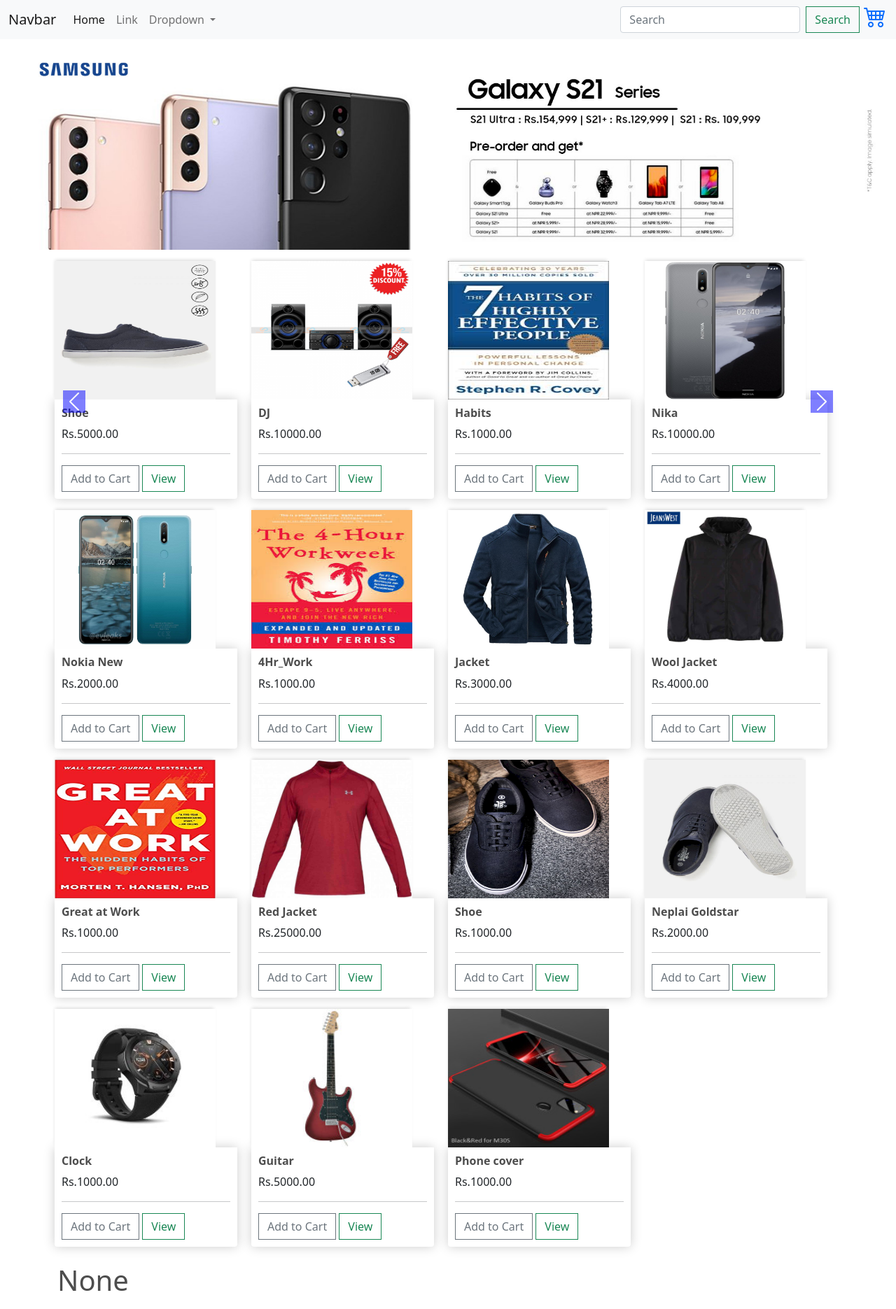
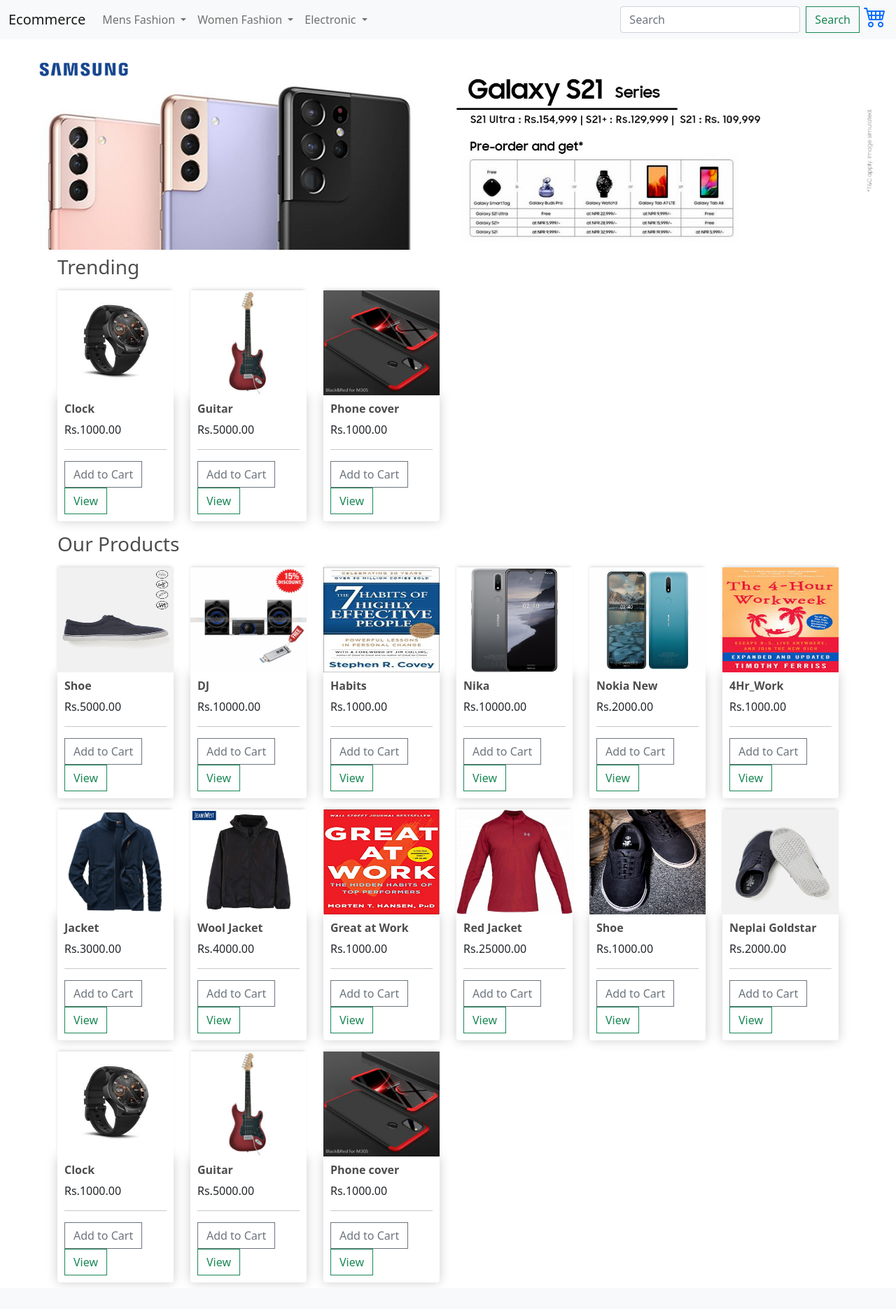
Before and after one commit to diparyal/Django_Ecommerce, a Django app: page / in a window 1280 px wide. Shown: the top 1871 px of the page at 70% size. After the commit the page ends 1836 px from the top, so only its background shows below. Run offline with Django 3.2, Linux system fonts and the light colour scheme; data comes from the database, SQL or seed files in the repository; both versions use the stored data as it was after the commit; some libraries are stand-ins or nearby versions.

Commit message:
Hover dropdown menu

```diff
--- a/static/css/main.css
+++ b/static/css/main.css
@@ -17,7 +17,7 @@
 
 .thumbnail{
     width: 100%;
-    height: 250px;
+    height: 150px;
     -webkit-box-shadow: -1px -3px 5px -2px rgba(214,214,214,1);
     -moz-box-shadow: -1px -3px 5px -2px rgba(214,214,214,1);
     box-shadow: -1px -3px 5px -2px rgba(214,214,214,1);
@@ -161,6 +161,7 @@
     height: 35px;
 }
 
+
 /*#featured:hover {
   transform: scale(1.5);
   transition: 1s ;
@@ -168,3 +169,28 @@
   border: 0;
 
 }*/
+/*@media all and (min-width: 992px) {
+    .navbar .nav-item .dropdown-menu{ display: none; }
+    .navbar .nav-item:hover .nav-link{ color: #fff;  }
+    .navbar .nav-item:hover .dropdown-menu{ display: block; }
+    .navbar .nav-item .dropdown-menu{ margin-top:0; }
+}
+*/
+
+.navbar-nav li:hover > ul.dropdown-menu {
+    display: block;
+}
+.dropdown-submenu {
+    position:relative;
+}
+.dropdown-submenu>.dropdown-menu {
+    top: 0;
+    left: 100%;
+    margin-top:-6px;
+}
+
+/* rotate caret on hover */
+.dropdown-menu > li > a:hover:after {
+    text-decoration: underline;
+    transform: rotate(-90deg);
+}
--- a/store/models.py
+++ b/store/models.py
@@ -28,6 +28,7 @@
     name = models.CharField(max_length=200)
     price = models.FloatField()
     category = models.CharField(max_length=10,choices=category_type,null=True, blank=True)
+    subCategory = models.CharField(max_length=50,null=True, blank=True)
     status = models.CharField(max_length=1,choices= product_status,null=True, blank=True)
     description = models.TextField(null=True,blank = True)
     featured = models.ImageField(null=True, blank=True)
--- a/store/templates/store/main.html
+++ b/store/templates/store/main.html
@@ -75,29 +75,74 @@
 
 <nav class="navbar navbar-expand-lg navbar-light bg-light">
   <div class="container-fluid">
-    <a class="navbar-brand" href="#">Navbar</a>
+    <a class="navbar-brand" href="#">Ecommerce</a>
     <button class="navbar-toggler" type="button" data-bs-toggle="collapse" data-bs-target="#navbarSupportedContent" aria-controls="navbarSupportedContent" aria-expanded="false" aria-label="Toggle navigation">
       <span class="navbar-toggler-icon"></span>
     </button>
     <div class="collapse navbar-collapse" id="navbarSupportedContent">
       <ul class="navbar-nav me-auto mb-2 mb-lg-0">
-        <li class="nav-item">
+        <!-- <li class="nav-item">
           <a class="nav-link active" aria-current="page" href="#">Home</a>
         </li>
         <li class="nav-item">
           <a class="nav-link" href="#">Link</a>
-        </li>
+        </li> -->
         <li class="nav-item dropdown">
           <a class="nav-link dropdown-toggle" href="#" id="navbarDropdown" role="button" data-bs-toggle="dropdown" aria-expanded="false">
-            Dropdown
+            Mens Fashion
+          </a>
+          <ul class="dropdown-menu" aria-labelledby="navbarDropdown">
+            <li><a class="dropdown-item" href="#"> </a></li>
+            <li><a class="dropdown-item" href="#">Another action</a></li>
+
+            <!-- <li><hr class="dropdown-divider"></li> -->
+            <!-- <li class="dropdown-submenu"><a class="dropdown-item dropdown-toggle" href="#">Google</a>
+                <ul class="dropdown-menu">
+                    <li><a class="dropdown-item" href="#">Submenu</a></li>
+                    <li><a class="dropdown-item" href="#">Submenu0</a></li>
+                    <li class="dropdown-submenu"><a class="dropdown-item dropdown-toggle" href="#">Submenu 1</a>
+                        <ul class="dropdown-menu">
+                            <li><a class="dropdown-item" href="#">Subsubmenu1</a></li>
+                            <li><a class="dropdown-item" href="#">Subsubmenu1</a></li>
+                        </ul>
+                    </li>
+                    <li class="dropdown-submenu"><a class="dropdown-item dropdown-toggle" href="#">Submenu 2</a>
+                        <ul class="dropdown-menu">
+                            <li><a class="dropdown-item" href="#">Subsubmenu2</a></li>
+                            <li><a class="dropdown-item" href="#">Subsubmenu2</a></li>
+                        </ul>
+                    </li>
+                </ul>
+            </li> -->
+
+          </ul>
+
+          <li class="nav-item dropdown">
+          <a class="nav-link dropdown-toggle" href="#" id="navbarDropdown" role="button" data-bs-toggle="dropdown" aria-expanded="false">
+            Women Fashion
           </a>
           <ul class="dropdown-menu" aria-labelledby="navbarDropdown">
             <li><a class="dropdown-item" href="#">Action</a></li>
             <li><a class="dropdown-item" href="#">Another action</a></li>
-            <li><hr class="dropdown-divider"></li>
-            <li><a class="dropdown-item" href="#">Something else here</a></li>
+
           </ul>
         </li>
+
+        <li class="nav-item dropdown">
+          <a class="nav-link dropdown-toggle" href="#" id="navbarDropdown" role="button" data-bs-toggle="dropdown" aria-expanded="false">
+            Electronic
+          </a>
+          <ul class="dropdown-menu" aria-labelledby="navbarDropdown">
+            <li><a class="dropdown-item" href="#">Action</a></li>
+            <li><a class="dropdown-item" href="#">Another action</a></li>
+
+          </ul>
+        </li>
+
+
+
+        </li>
+
       </ul>
 
       <form class="d-flex" style="margin-right:6px;">
--- a/store/templates/store/store.html
+++ b/store/templates/store/store.html
@@ -25,12 +25,11 @@
 </div>
 </div>
 
-
-<div class="container">
+<div class="container my-2" >
+    <h3>Trending</h3>
 <div class="row">
-    {% for product in products %}
-
-    <div class="col-xs-2 col-sm-2 col-md-3 my-2">
+    {% for product in Trend %}
+    <div class="col-xs-2 col-sm-2 col-md-2 my-2">
     <img class="thumbnail" src="{{product.imageURL}}">
         <div class="box-element product">
             <h6><strong>{{ product.name }}</strong></h6>
@@ -47,103 +46,24 @@
 </div>
 
 
-<style>
-    .col-md-3 {
-        display: inline-block;
-        margin-left: -4px;
-    }
+<div class="container">
+    <h3>Our Products</h3>
+<div class="row">
+    {% for product in products %}
+    <div class="col-xs-2 col-sm-2 col-md-2 my-2">
+    <img class="thumbnail" src="{{product.imageURL}}">
+        <div class="box-element product">
+            <h6><strong>{{ product.name }}</strong></h6>
+            <p>Rs.{{ product.price|floatformat:2}}</p>
+            <hr>
 
-    .col-md-3 img {
-        max-width: 230px;
-        height: 198px;
-    }
+            <button data-product={{ product.id }} data-action = "add" class="btn btn-outline-secondary add-btn update-cart">Add to Cart</button>
+            <a class="btn btn-outline-success" href="{% url 'product_display' product.id %}">View</a>
+        </div>
+    </div>
 
-    body .carousel-indicators li {
-        background-color: green;
-    }
-
-    body .carousel-indicators {
-        bottom: 0;
-    }
-
-    body .carousel-indicators .active {
-        background-color: orange;
-    }
-
-    body .carousel-control-prev-icon, body .carousel-control-next-icon {
-        background-color: blue;
-    }
-
-    .carousel-control-prev, .carousel-control-next {
-        top: auto;
-        bottom: auto;
-        padding-top: 201px
-    }
-
-    body .no-padding {
-        padding-left: 0;
-        padding-right: 0;
-    }
-</style>
-
-
-<div class="container">
-
-    <!-- Start Slide coding here -->
-    {% for product,range,nSlides in allProds %}
-    <h1 class="my-3">{{product.0.category}}</h1>
-    <div class="row">
-        <div id="demo{{forloop.counter}}" class="carousel slide my-3" data-ride="carousel">
-            <ul class="carousel-indicators">
-                <li data-target="#demo{{forloop.counter}}" data-slide-to="0" class="active"></li>
-                {% for i in range %}
-                <li data-target="#demo{{forloop.parentloop.counter}}" data-slide-to="{{i}}"></li>
-                {% endfor %}
-            </ul>
-
-            <div class="container carousel-inner no-padding">
-                <div class="carousel-item active">
-
-
-                    {% for i in product %}
-
-                    <div class="col-xs-3 col-sm-3 col-md-3">
-                        <div class="card" style="width: 18rem;">
-                            <img src={{i.imageURL}} class="card-img-top" alt="...">
-                            <div class="card-body">
-                                <h5 class="card-title">{{i.name}}</h5>
-                                <p class="card-text">{{i.description|slice:"0:60"}}....</p>
-                                <button id="pr{{i.id}}" class="btn btn-primary cart">Add to Cart</button>
-                                <a href="..">
-                                    <button  class="btn btn-primary cart">Quick View</button>
-                                </a>
-                            </div>
-                        </div>
-                    </div>
-                    {% if forloop.counter|divisibleby:4 and forloop.counter > 0 and not forloop.last%}
-                </div>
-
-                <div class="carousel-item">
-                    {% endif %}
-
-                    {% endfor %}
-                </div>
-
-            </div>
-        </div>
-
-        <!-- Slide left right control from here -->
-        <a class="carousel-control-prev" href="#demo{{forloop.counter}}" data-slide="prev">
-            <span class="carousel-control-prev-icon"></span>
-
-        </a>
-        <a class="carousel-control-next" href="#demo{{forloop.counter}}" data-slide="next">
-            <span class="carousel-control-next-icon"></span>
-        </a>
-
-    </div>
     {% endfor %}
+ </div>
 </div>
 
-
 {% endblock %}
--- a/store/views.py
+++ b/store/views.py
@@ -10,20 +10,9 @@
 
 def store(request):
     products = Product.objects.all()
+    Trend = Product.objects.filter(status="T")
 
-    allProds = []
-    catProds = Product.objects.values('category','id')
-
-    cats = {item['category'] for item in catProds}
-    for cat in cats:
-        prod = Product.objects.filter(category=cat)
-
-        n = len(prod)
-
-        nSlides = n // 4 + ceil((n / 4) - (n // 4))
-
-        allProds.append([prod,range(1,nSlides),nSlides])
-    context = {'products':products,'allProds':allProds}
+    context = {'products':products,'Trend':Trend}
     return render(request, 'store/store.html', context)
 
 def cart(request):
```
Also changed, not shown: db.sqlite3, static/images/clock.jpg (added), static/images/cover.jpg (added), static/images/guitar.jpg (added).
